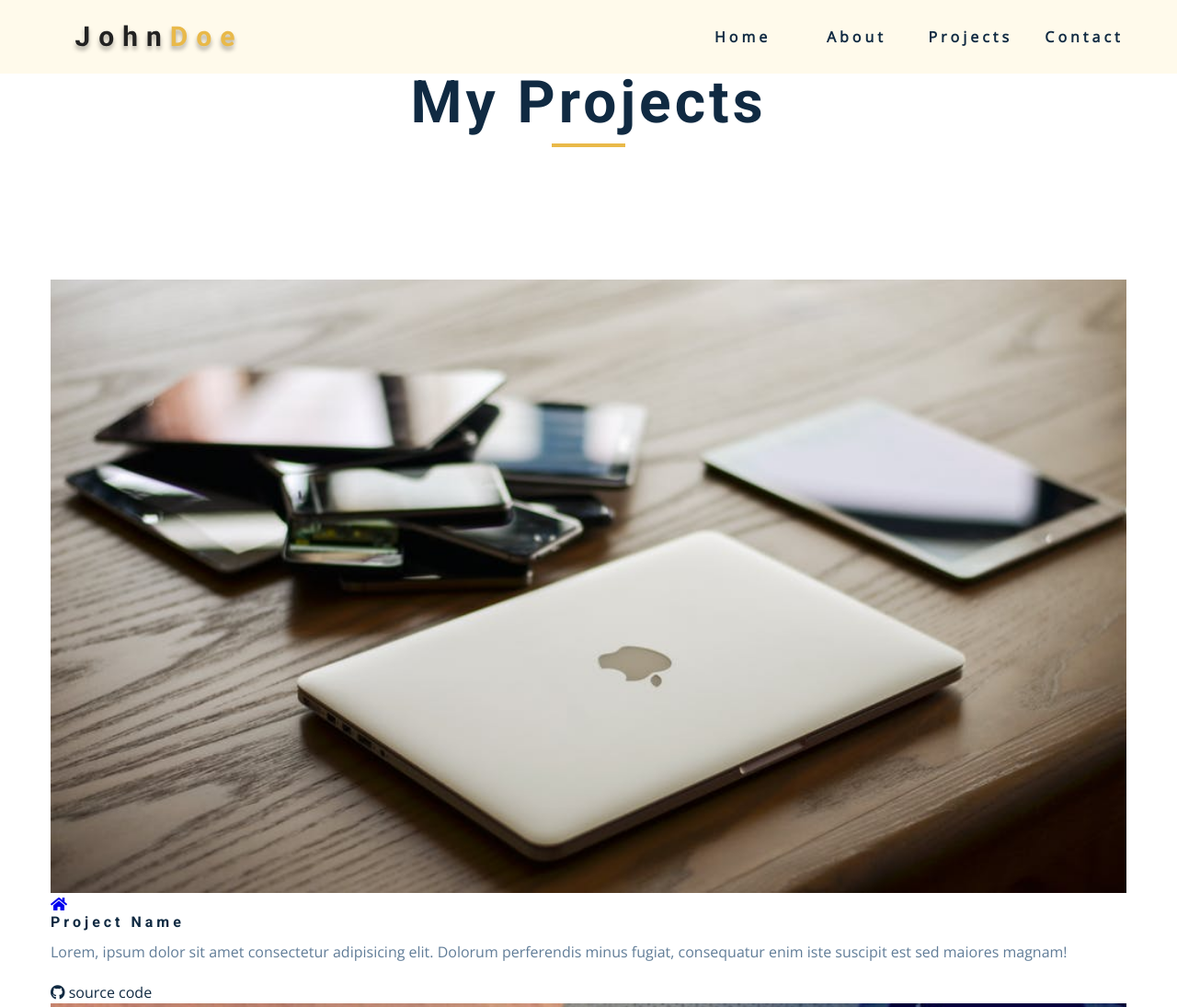
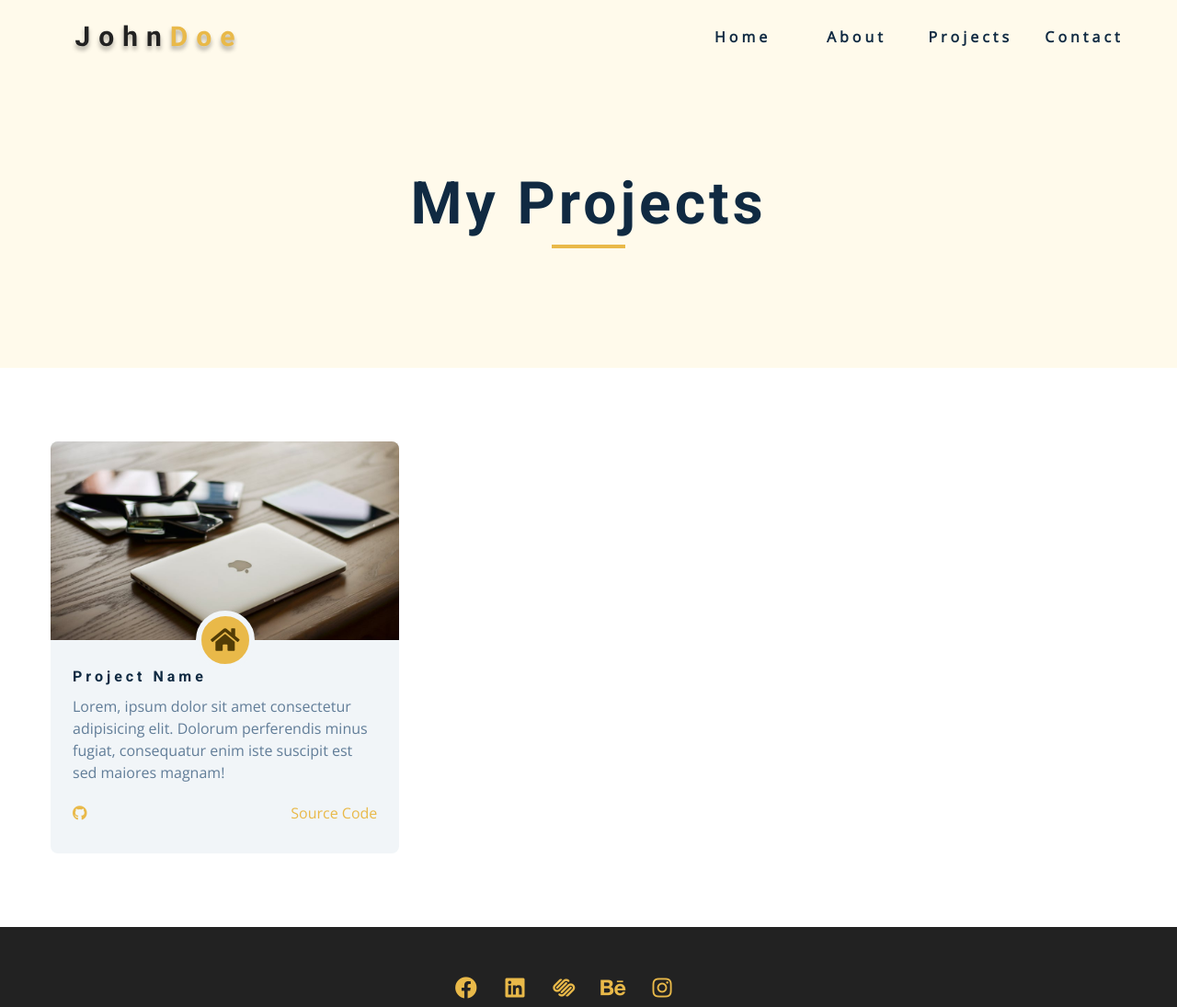
Before and after one commit to artsycoder533/grid-portfolio, a plain HTML site: page projects.html in a window 1280 px wide. Shown: the top 1095 px of the page at 92% size. Drawn offline with nearby package versions, Linux system fonts and the light colour scheme.

Commit message:
finished styling projects page

```diff
--- a/css/styles.css
+++ b/css/styles.css
@@ -1032,3 +1032,70 @@ Single Page
 Products Page
 ===============
 */
+.projects-hero {
+  height: 40vh;
+  background: var(--clr-primary-10);
+  display: grid;
+  place-items: center;
+}
+
+.projects-hero .section-title {
+  margin-bottom: 0;
+}
+
+.single-project {
+  background: var(--clr-grey-10);
+  border-radius: var(--radius);
+}
+
+.project-container img {
+  border-top-left-radius: var(--radius);
+  border-top-right-radius: var(--radius);
+}
+
+.project-container {
+  position: relative;
+}
+
+.project-icon {
+  position: absolute;
+  font-size: 1.75rem;
+  bottom: 0;
+  left: 50%;
+  transform: translate(-50%, 50%);
+  width: 4rem;
+  height: 4rem;
+  display: grid;
+  place-items: center;
+  background: var(--clr-primary-5);
+  border-radius: 50%;
+  color: var(--clr-primary-1);
+  border: 0.375rem solid var(--clr-grey-10);
+}
+
+.project-details {
+  padding: 2rem 1.5rem;
+}
+
+.project-footer {
+  display: grid;
+  grid-template-columns: 1fr 1fr;
+  color: var(--clr-primary-5);
+}
+
+.project-footer a {
+  color: var(--clr-primary-5);
+  text-transform: capitalize;
+  transition: var(--transition);
+  justify-self: end;
+}
+
+.project-footer a:hover {
+  color: var(--clr-primary-1);
+}
+
+.projects-page-center {
+  display: grid;
+  grid-template-columns: repeat(auto-fill, minmax(330px, 1fr));
+  gap: 3rem 1rem;
+}
--- a/projects.html
+++ b/projects.html
@@ -108,64 +108,13 @@
           <div class="project-details">
             <h4>project name</h4>
             <p>Lorem, ipsum dolor sit amet consectetur adipisicing elit. Dolorum perferendis minus fugiat, consequatur enim iste suscipit est sed maiores magnam!</p>
-            <div class="project-footer"><span><i class="fab fa-github"></i></span>
-            <a href="http://www.github.com"></a>source code</div>
+            <div class="project-footer">
+              <span>
+                <i class="fab fa-github"></i>
+              </span>
+              <a href="http://www.github.com">source code</a>
+            </div>
           </div>
-        </article>
-        <!-- end of single project -->
-        <!-- single project -->
-        <article class="single-project">
-          <div class="project-container">
-            <img src="./images/project-2.jpeg" alt="project 2">
-            <a href="https://google.com" class="project-icon"><i class="fas fa-home"></i></a>
-          </div>
-          <div class="project-details">
-            <h4>project name</h4>
-            <p>Lorem, ipsum dolor sit amet consectetur adipisicing elit. Dolorum perferendis minus fugiat, consequatur enim iste suscipit est sed maiores magnam!</p>
-            <div class="project-footer"><span><i class="fab fa-github"></i></span>
-            <a href="http://www.github.com"></a>source code</div>
-          </div>
-        </article>
-        <!-- end of single project -->
-        <!-- single project -->
-        <article class="single-project">
-          <div class="project-container">
-            <img src="./images/project-3.jpeg" alt="project 3">
-            <a href="https://google.com" class="project-icon"><i class="fas fa-home"></i></a>
-          </div>
-          <div class="project-details">
-            <h4>project name</h4>
-            <p>Lorem, ipsum dolor sit amet consectetur adipisicing elit. Dolorum perferendis minus fugiat, consequatur enim iste suscipit est sed maiores magnam!</p>
-            <div class="project-footer"><span><i class="fab fa-github"></i></span>
-            <a href="http://www.github.com"></a>source code</div>
-          </div>
-        </article>
-        <!-- end of single project -->
-        <!-- single project -->
-        <article class="single-project">
-          <div class="project-container">
-            <img src="./images/project-4.jpeg" alt="project 4">
-            <a href="https://google.com" class="project-icon"><i class="fas fa-home"></i></a>
-          </div>
-          <div class="project-details">
-            <h4>project name</h4>
-            <p>Lorem, ipsum dolor sit amet consectetur adipisicing elit. Dolorum perferendis minus fugiat, consequatur enim iste suscipit est sed maiores magnam!</p>
-            <div class="project-footer"><span><i class="fab fa-github"></i></span>
-            <a href="http://www.github.com"></a>source code</div>
-          </div>
-        </article>
-        <!-- end of single project -->
-        <!-- single project -->
-        <article class="single-project">
-          <div class="project-container">
-            <img src="./images/project-1.jpeg" alt="project 1">
-            <a href="https://google.com" class="project-icon"><i class="fas fa-home"></i></a>
-          </div>
-          <div class="project-details">
-            <h4>project name</h4>
-            <p>Lorem, ipsum dolor sit amet consectetur adipisicing elit. Dolorum perferendis minus fugiat, consequatur enim iste suscipit est sed maiores magnam!</p>
-            <div class="project-footer"><span><i class="fab fa-github"></i></span>
-            <a href="http://www.github.com"></a>source code</div>
           </div>
         </article>
         <!-- end of single project -->
```
